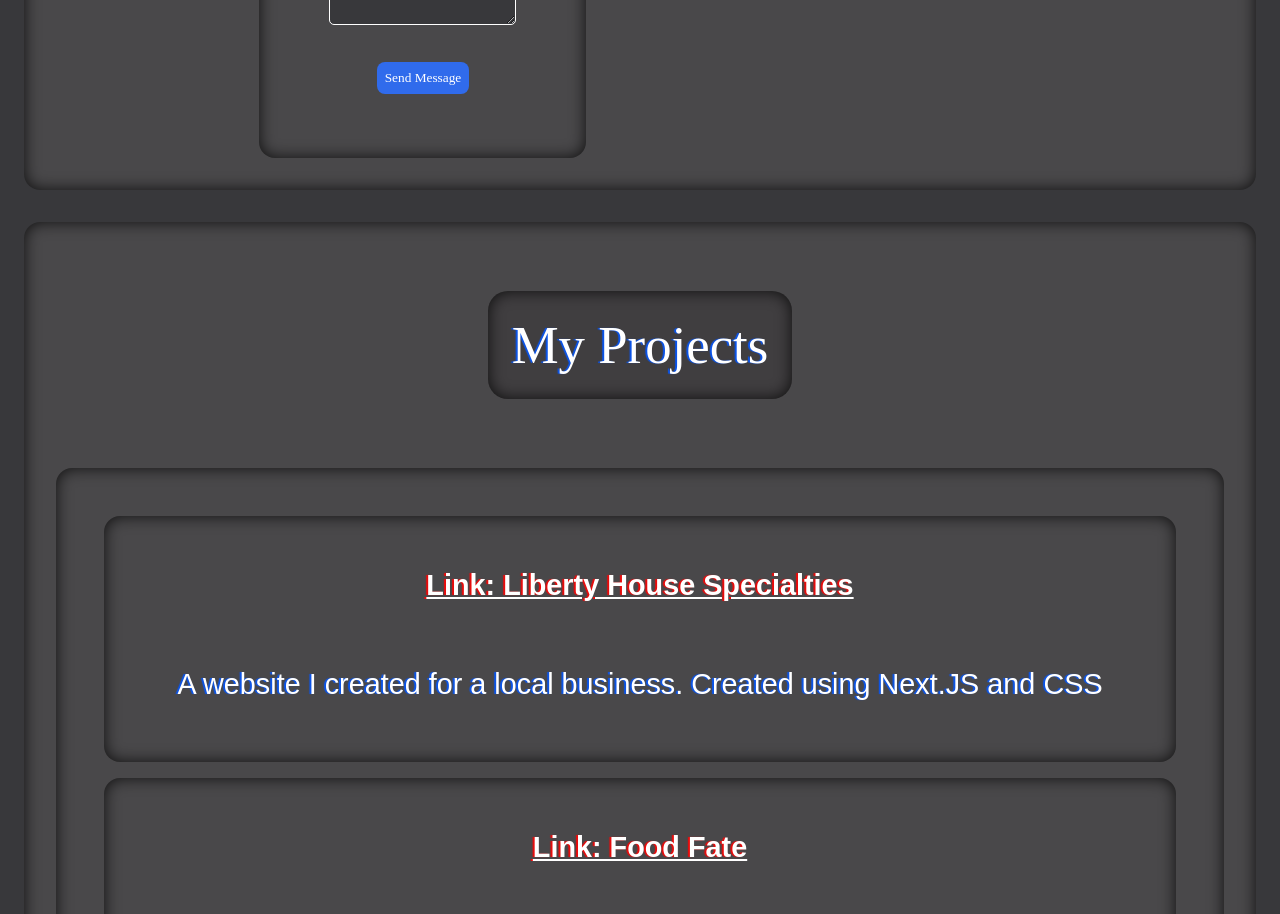
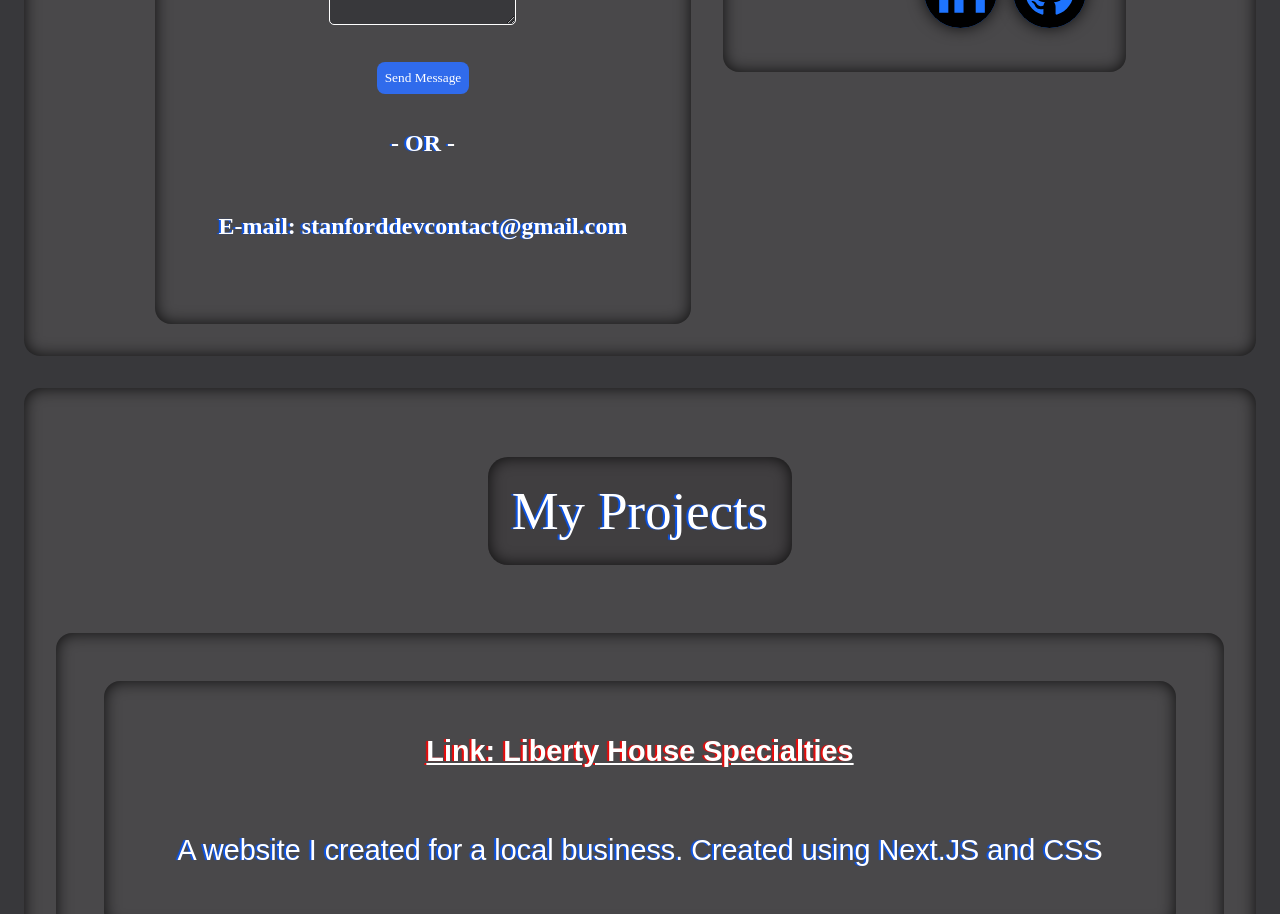
Before and after one commit to KadeStanford/stanforddev, a Next.js app: page / in a window 1280 px wide. Shown: the part 2460-3374 px from the top of the page. Built offline with nearby package versions, Linux system fonts and the light colour scheme; a web font is replaced by a local one.

Commit message:
added my email

```diff
--- a/src/pages/index.js
+++ b/src/pages/index.js
@@ -157,6 +157,11 @@ export default function Home() {
                   <button className={styles.buttonSend} type="submit">
                     Send Message
                   </button>
+                  <h2 className={styles.contactForm__text}> - OR - </h2>
+                  <h2 className={styles.contactForm__text}>
+                    {" "}
+                    E-mail: stanforddevcontact@gmail.com
+                  </h2>
                 </div>
               </form>
             </div>
```
